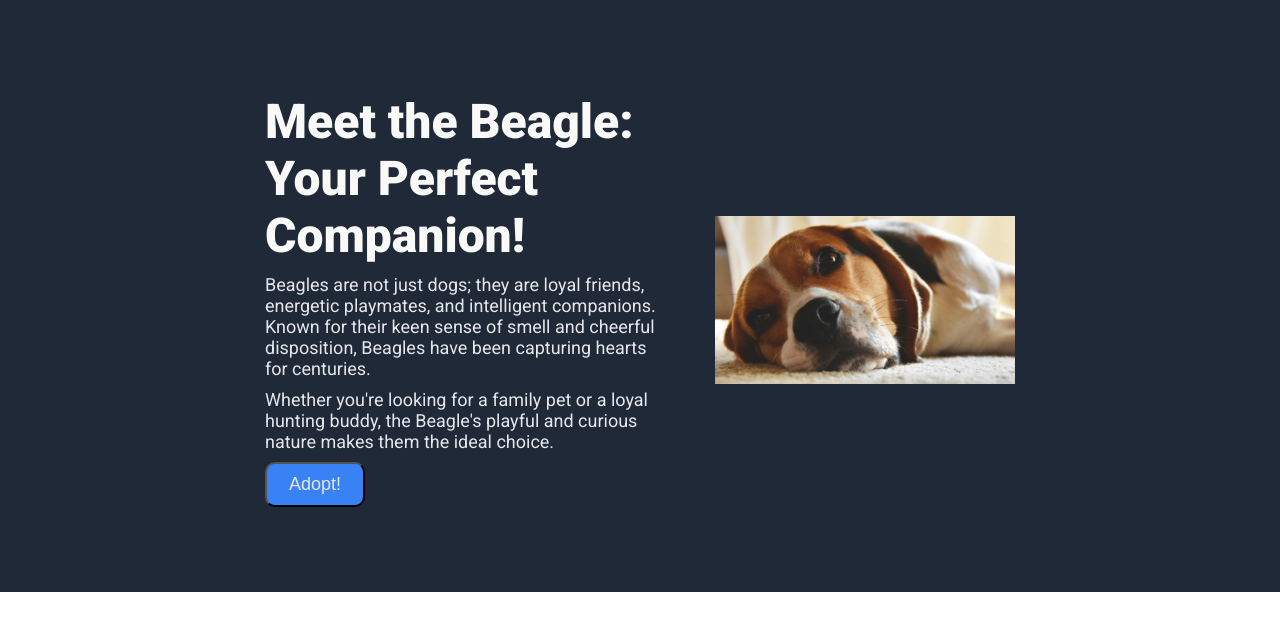
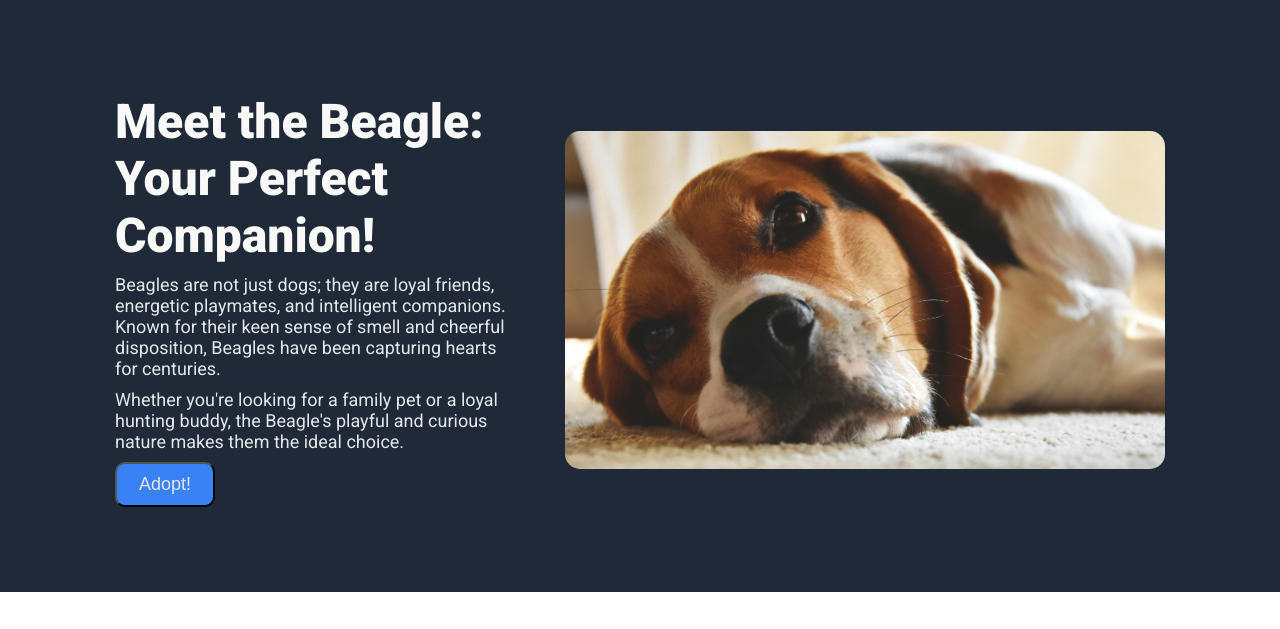
Before and after one commit to valonsocg/foundations-landing-page, a plain HTML site: page index.html in a window 1280 px wide. Shown: the part 152-781 px from the top of the page. Drawn offline with Linux system fonts and the light colour scheme.

Commit message:
Modify hero image width

```diff
--- a/index.html
+++ b/index.html
@@ -32,7 +32,7 @@
             </p>
             <button>Adopt!</button>
         </div>
-        <img src="./assets/beagle4.jpg" alt="beagle resting">
+        <img class="hero-img" src="./assets/beagle4.jpg" alt="beagle resting">
     </section>
     <section class="section-facts" id="facts">
         <h2>Some Random Facts about Beagles! 🐾 </h2>
--- a/styles.css
+++ b/styles.css
@@ -72,6 +72,11 @@ header {
     align-items: center;
     background-color: #1F2937;
     gap: 50px;
+}
+
+.hero-img {
+    width: 600px;
+    border-radius: 15px;
 }
 
 .hero-content {
```
